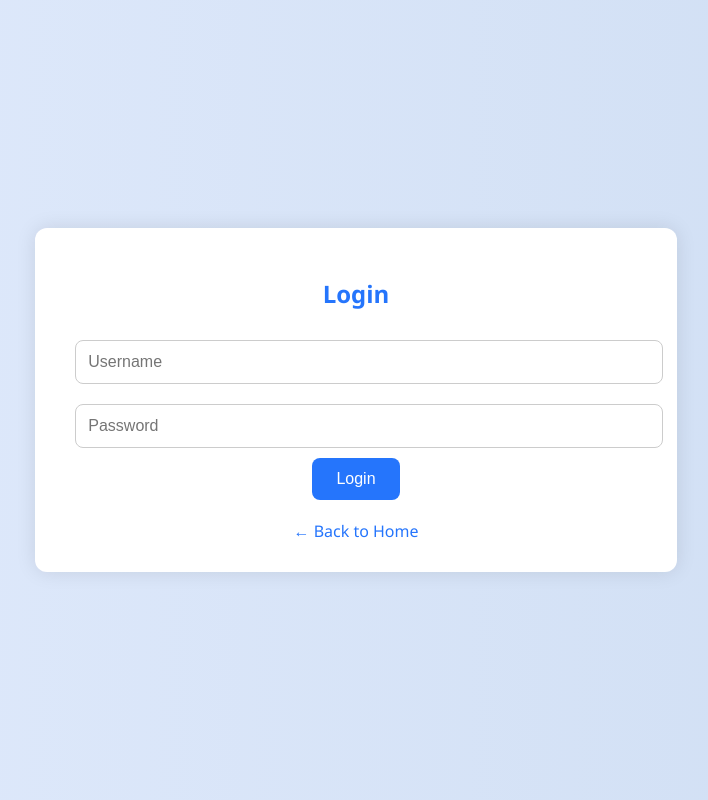
After one commit to Shashwat1915/silent_sp, a Flask app: page /login in a window 1280 px wide. The commit adds this page. Shown: the whole page, without its empty margins (284-992 px from the left). Run offline with Flask 3, Linux system fonts and the light colour scheme.

Commit message:
Initial commit

```diff
--- a/app.py
+++ b/app.py
@@ -1,21 +1,25 @@
-from flask import Flask, render_template, Response, jsonify
+from flask import Flask, render_template, Response, jsonify, request, redirect, url_for
 import cv2
 import mediapipe as mp
-import numpy as np
 import random
 
 app = Flask(__name__)
 
+# Initialize MediaPipe Face Mesh
 mp_face_mesh = mp.solutions.face_mesh
 face_mesh = mp_face_mesh.FaceMesh(static_image_mode=False, max_num_faces=1,
                                   min_detection_confidence=0.5, min_tracking_confidence=0.5)
 
+# Lip landmark indices from MediaPipe
 LIP_LANDMARKS = [61, 146, 91, 181, 84, 17, 314, 405, 321, 375, 291, 308,
                  324, 318, 402, 317, 14, 87, 178, 88, 95, 185, 40, 39,
                  37, 0, 267, 269, 270, 409, 415, 310, 311, 312, 13, 82,
                  81, 42, 183, 78]
 
 recording = False
+recording_done = False
+predict_counter = 0
+
 cap = cv2.VideoCapture(0)
 
 def gen_frames():
@@ -35,9 +39,7 @@ def gen_frames():
                 y = int(landmarks[i].y * frame.shape[0])
                 cv2.circle(frame, (x, y), 3, (0, 255, 0), -1)
 
-        # Resize to 50% for smaller display
         frame = cv2.resize(frame, (0, 0), fx=0.5, fy=0.5)
-
         ret, buffer = cv2.imencode('.jpg', frame)
         frame = buffer.tobytes()
         yield (b'--frame\r\n'
@@ -53,20 +55,46 @@ def video_feed():
 
 @app.route('/start_recording', methods=['POST'])
 def start_recording():
-    global recording
+    global recording, recording_done
     recording = True
+    recording_done = False
     return jsonify(status='recording started')
 
 @app.route('/stop_recording', methods=['POST'])
 def stop_recording():
-    global recording
+    global recording, recording_done
     recording = False
+    recording_done = True
     return jsonify(status='recording stopped')
 
 @app.route('/predict', methods=['POST'])
 def predict():
-    phrases = ["hello", "namaste", "how u doing", "thank you", "shukriya", "kaise hain aap", "mai theek hu"]
-    return jsonify(result=random.choice(phrases))
+    global predict_counter, recording_done
+
+    if not recording_done:
+        return jsonify(result="Please record again before predicting.")
+
+    if predict_counter == 0:
+        result = "hello"
+    elif predict_counter == 1:
+        result = "kaise hain aap"
+    else:
+        phrases = ["hello", "namaste", "how u doing", "thank you", "shukriya", "kaise hain aap", "mai theek hu"]
+        result = random.choice(phrases)
+
+    predict_counter += 1
+    recording_done = False  # Force new recording before next prediction
+    return jsonify(result=result)
+
+@app.route('/help')
+def help_page():
+    return render_template('help.html')
+
+@app.route('/login', methods=['GET', 'POST'])
+def login():
+    if request.method == 'POST':
+        return redirect(url_for('index'))
+    return render_template('login.html')
 
 if __name__ == '__main__':
     app.run(debug=True, port=5001)
--- /dev/null
+++ b/templates/login.html
@@ -0,0 +1,90 @@
+<!-- login.html -->
+<!DOCTYPE html>
+<html lang="en">
+<head>
+    <meta charset="UTF-8">
+    <title>Login - Silent Speech Recognition</title>
+    <style>
+        body {
+            font-family: 'Segoe UI', sans-serif;
+            background: linear-gradient(to right, #e0eafc, #cfdef3);
+            display: flex;
+            justify-content: center;
+            align-items: center;
+            height: 100vh;
+            margin: 0;
+        }
+
+        .login-box {
+            background: white;
+            padding: 30px 40px;
+            border-radius: 12px;
+            box-shadow: 0 0 20px rgba(0,0,0,0.1);
+            text-align: center;
+        }
+
+        .login-box h2 {
+            margin-bottom: 20px;
+            color: #2575fc;
+        }
+
+        .login-box input {
+            width: 100%;
+            padding: 12px;
+            margin: 10px 0;
+            border: 1px solid #ccc;
+            border-radius: 8px;
+            font-size: 1em;
+        }
+
+        .login-box button {
+            padding: 12px 24px;
+            background: #2575fc;
+            border: none;
+            color: white;
+            border-radius: 8px;
+            cursor: pointer;
+            font-size: 1em;
+        }
+
+        .login-box button:hover {
+            background: #6a11cb;
+        }
+
+        .back-link {
+            margin-top: 20px;
+            display: inline-block;
+            color: #2575fc;
+            text-decoration: none;
+        }
+
+        .back-link:hover {
+            text-decoration: underline;
+        }
+    </style>
+</head>
+<body>
+    <div class="login-box">
+        <h2>Login</h2>
+        <input type="text" id="username" placeholder="Username">
+        <input type="password" id="password" placeholder="Password">
+        <button onclick="login()">Login</button>
+        <br>
+        <a class="back-link" href="index.html">← Back to Home</a>
+    </div>
+
+    <script>
+        function login() {
+            const username = document.getElementById("username").value;
+            const password = document.getElementById("password").value;
+
+            if (username && password) {
+                alert("Login successful!");
+                window.location.href = "index.html";  // Redirect to homepage
+            } else {
+                alert("Please enter both username and password.");
+            }
+        }
+    </script>
+</body>
+</html>
```
Also changed, not shown: templates/index.html (+50 -61 lines).
